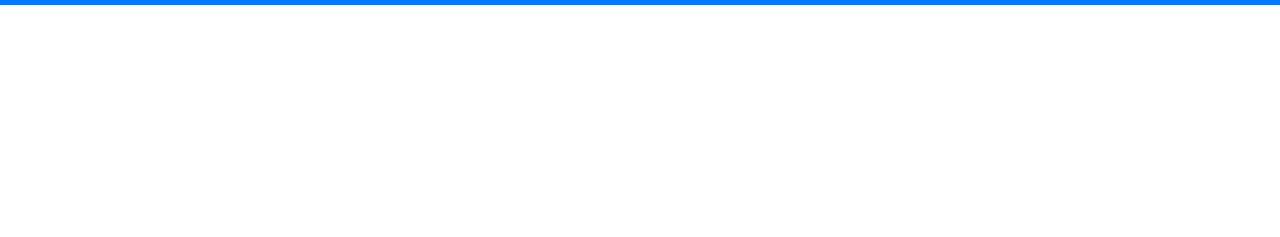
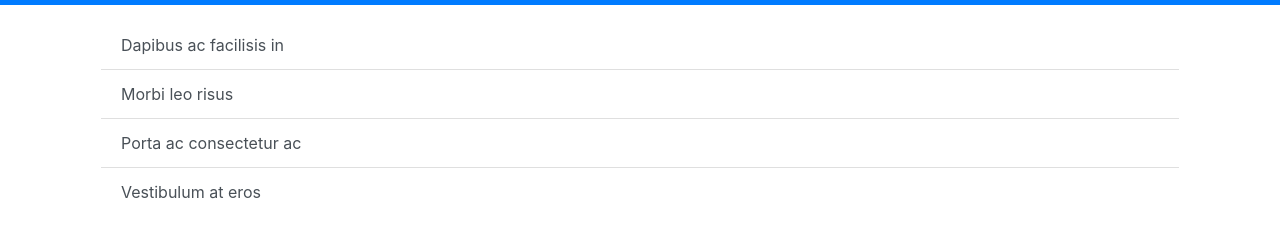
Before and after one commit to WilleAsander/WEI-Notey-Final, a website: page public/html/index.html in a window 1280 px wide. Shown: the part 51-288 px from the top of the page. Drawn offline with nearby package versions, Linux system fonts and the light colour scheme; files that its build step writes are made by us from their sources; files whose address does not match are found by name.

Commit message:
example noteys

```diff
--- a/public/html/index.html
+++ b/public/html/index.html
@@ -21,7 +21,12 @@
         </form>
     </nav>
     <div class="container">
-
+        <div class="list-group list-group-flush m-3">
+            <button type="button" class="list-group-item list-group-item-action">Dapibus ac facilisis in</button>
+            <button type="button" class="list-group-item list-group-item-action">Morbi leo risus</button>
+            <button type="button" class="list-group-item list-group-item-action">Porta ac consectetur ac</button>
+            <button type="button" class="list-group-item list-group-item-action">Vestibulum at eros</button>
+        </div>
     </div>
 </body>
 </html>
```
